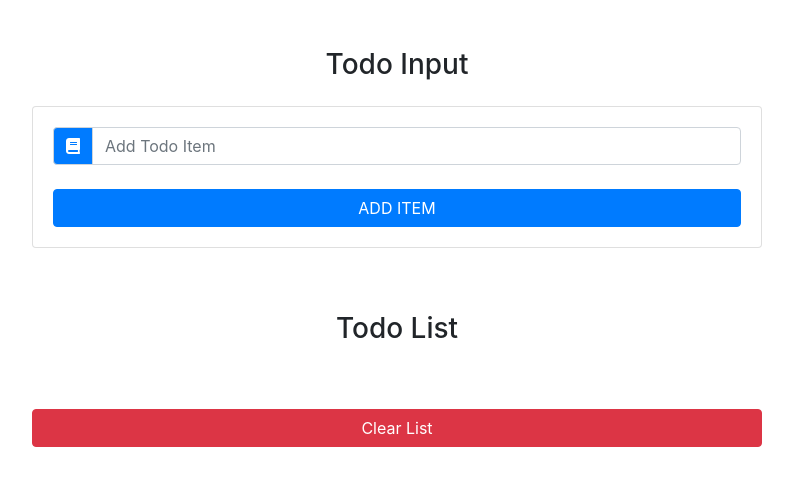
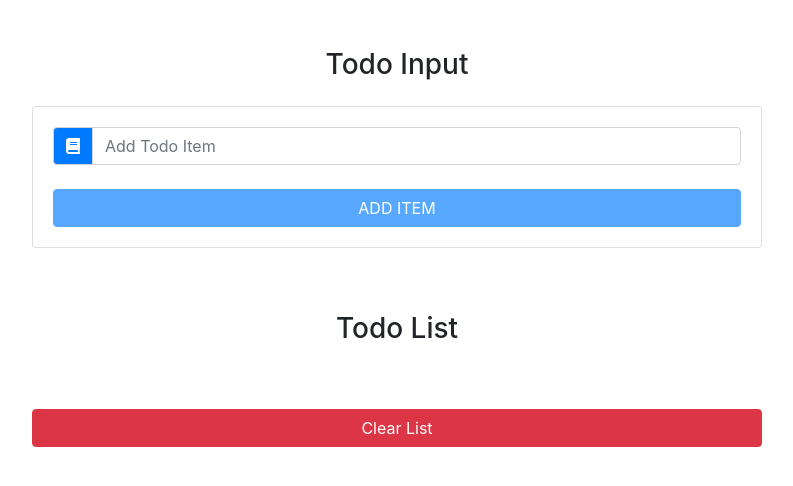
Before and after one commit to karn21/to-do-list, a React (Create React App) app: page / in a window 1280 px wide. Shown: the top 486 px of the page, without its empty margins (243-1036 px from the left). Built offline with nearby package versions, Linux system fonts and the light colour scheme.

Commit message:
finished project

```diff
--- a/src/App.js
+++ b/src/App.js
@@ -30,11 +30,12 @@ export class App extends Component {
     });
   };
   handleEdit = (id) => {
-    const editItem = this.state.items.filter((item) => item.id === id);
+    const selectedItem = this.state.items.find((item) => item.id === id);
     const updatedItems = this.state.items.filter((item) => item.id !== id);
     this.setState({
       items: updatedItems,
-      item: editItem.task,
+      item: selectedItem.task,
+      id: id,
       editItem: true,
     });
     console.log(`handle Edit ${id}`);
@@ -62,6 +63,7 @@ export class App extends Component {
               item={this.state.item}
               handleChange={this.handleChange}
               handleSubmit={this.handleSubmit}
+              editItem={this.state.editItem}
             ></TodoInput>
           </div>
           <div className="col-10 col-md-8 offset-1 offset-md-2">
--- a/src/components/TodoInput.js
+++ b/src/components/TodoInput.js
@@ -21,21 +21,17 @@ export class TodoInput extends Component {
               value={item}
             />
           </div>
-          {editItem ? (
-            <button
-              className="btn-primarysecondary btn btn-block mt-4 text-uppercase"
-              type="btn"
-            >
-              Update Item
-            </button>
-          ) : (
-            <button
-              className="btn-primary btn btn-block mt-4 text-uppercase"
-              type="btn"
-            >
-              Add Item
-            </button>
-          )}
+          <button
+            disabled={item ? false : true}
+            className={
+              editItem
+                ? "btn-info btn btn-block mt-4 text-uppercase"
+                : "btn-primary btn btn-block mt-4 text-uppercase"
+            }
+            type="btn"
+          >
+            {editItem ? "Update Item" : "Add Item"}
+          </button>
         </form>
       </div>
     );
```
